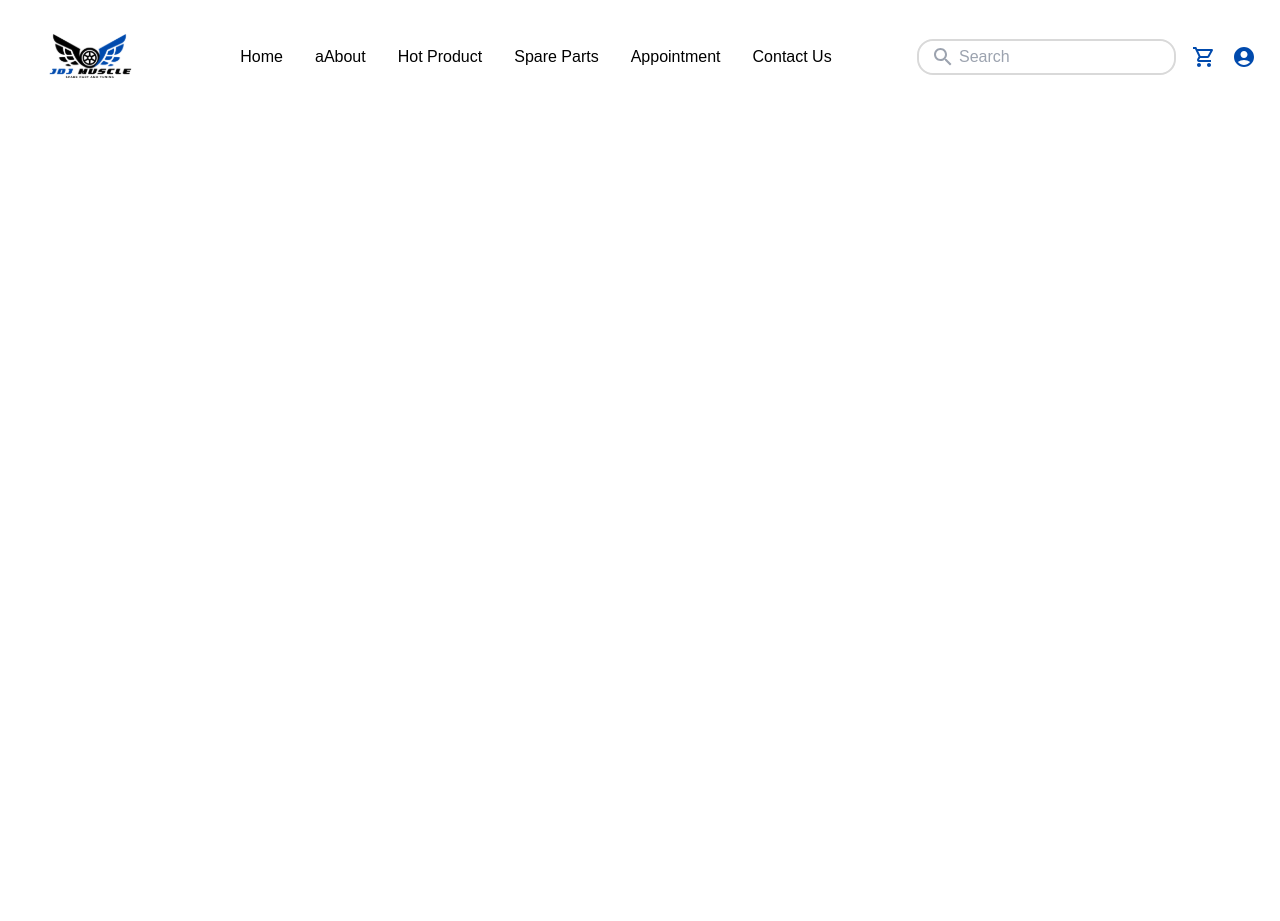
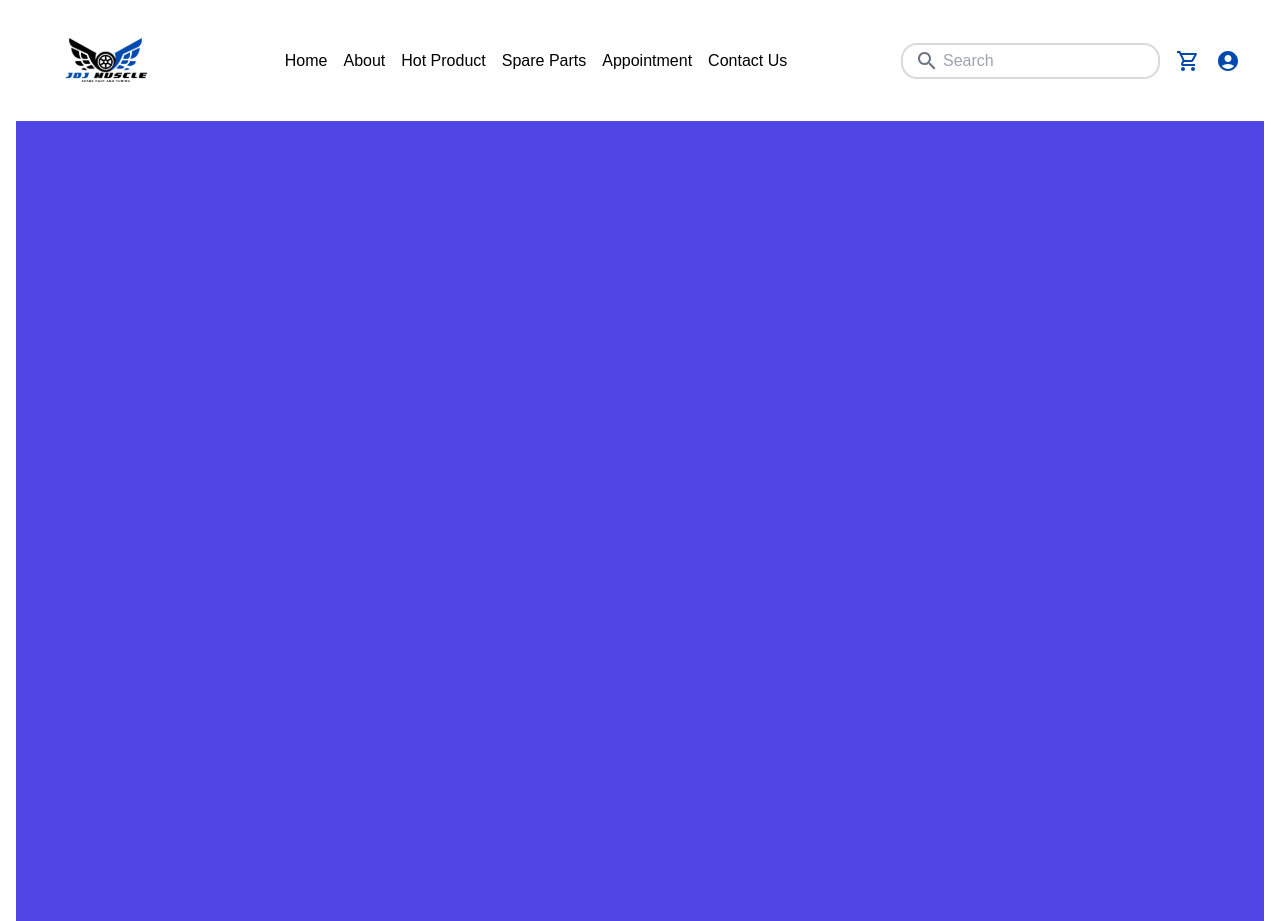
Before and after one commit to Ndangani217/project_react_ecommerce, a React (Create React App) app in the folder projet_ecommerce_automobile/: page / in a window 1280 px wide. Before the commit the page ends 800 px from the top, so only its background shows below. Built offline with nearby package versions, Linux system fonts and the light colour scheme; a web font is replaced by a local one.

Commit message:
mise de menu de navigation reponsive

```diff
--- a/projet_ecommerce_automobile/public/index.html
+++ b/projet_ecommerce_automobile/public/index.html
@@ -17,6 +17,8 @@
     <link rel="manifest" href="%PUBLIC_URL%/manifest.json" />
     <link href="https://fonts.googleapis.com/css2?family=Open+Sans:wght@300;400;600;700&display=swap" rel="stylesheet">
     <link href="https://fonts.googleapis.com/css2?family=Amstelvar+Alpha&display=swap" rel="stylesheet">
+    <script type="module" src="https://unpkg.com/ionicons@7.1.0/dist/ionicons/ionicons.esm.js"></script>
+    <script nomodule src="https://unpkg.com/ionicons@7.1.0/dist/ionicons/ionicons.js"></script>
 
 
     <!--
@@ -43,5 +45,6 @@
       To begin the development, run `npm start` or `yarn start`.
       To create a production bundle, use `npm run build` or `yarn build`.
     -->
+
   </body>
 </html>
--- a/projet_ecommerce_automobile/src/compoments/App.jsx
+++ b/projet_ecommerce_automobile/src/compoments/App.jsx
@@ -5,10 +5,10 @@ import Header from "./Header";
 
 function App() {
   return (
-    <>
-       <Header/>
-    </>
-
+    <div className="px-4">
+      <Header />
+      <div className="bg-indigo-600 w-full h-screen"></div>
+    </div>
   )
 }
 
--- a/projet_ecommerce_automobile/src/compoments/Header.jsx
+++ b/projet_ecommerce_automobile/src/compoments/Header.jsx
@@ -1,35 +1,27 @@
-import '../styles/style.css';
-import React, { useState }  from "react";
+import "../styles/style.css";
+import React, { useState } from "react";
 import Logo from "../images/logo2.svg";
-import SearchIcon from '@mui/icons-material/Search';
-import ShoppingCartIcon from '@mui/icons-material/ShoppingCartOutlined';
-import AccountCircleIcon from '@mui/icons-material/AccountCircle';
-import MenuIcon from '@mui/icons-material/MenuOutlined';
-import NavBar from './NavBar';
+import SearchIcon from "@mui/icons-material/Search";
+import ShoppingCartIcon from "@mui/icons-material/ShoppingCartOutlined";
+import AccountCircleIcon from "@mui/icons-material/AccountCircle";
+import MenuIcon from "@mui/icons-material/MenuOutlined";
+import NavBar from "./NavBar";
 import Button from "./Button";
 
 function Header() {
-
-  const [isMenuOpen, setIsMenuOpen] = useState(false);
-
-  const toggleMenu = () => {
-    setIsMenuOpen(!isMenuOpen);
-  };
+  const [Open, setOpen] = useState(false);
 
   return (
-    <header className="flex flex-row justify-between items-center p-4 lg:p-6 bg-white">
-
+      <header className="relative flex flex-row justify-between items-center py-2 lg:p-6 bg-white">
           {/* Logo */}
-        <img src={Logo} alt="logo de l'entreprise" className="w-[131px] h-[65px]" />
+          <img src={Logo} alt="logo de l'entreprise" className="w-[131px] h-auto " />
 
           {/* Menu de navigation visible uniquement sur les grands écrans */}
-        <div className="hidden lg:flex">
-            <NavBar />
-        </div>
+          <NavBar isOpen={Open} />
+
 
           {/* Icônes de recherche, panier et compte */}
           <div className="flex flex-row items-center gap-x-4">
-
               {/* Barre de recherche visible sur grands écrans */}
               <div className="relative hidden lg:flex items-center text-gray-400 rounded-2xl border-2 border-grayCustom focus-within:text-gray-400">
                   <input
@@ -38,34 +30,36 @@ function Header() {
                     placeholder="Search"
                     autoComplete="off"
                     aria-label="Search"
-                    className="pr-2 pl-10 py-1 rounded-2xl font-amstelvar"
+                    className="pr-2 pl-10 py-1 rounded-2xl font-amstelvar focus:outline-none"
                   />
-                <SearchIcon className="w-4 h-4 absolute ml-3 pointer-events-none" />
+                  <SearchIcon className="absolute left-3 text-gray-500" />
+              </div>
+              {/* Icône du panier */}
+              <ShoppingCartIcon className="text-blueCustom cursor-pointer hover:bg-grayCustom hover:opacity-80 transition-all duration-200" />
+
+              {/* Icône du compte */}
+              <AccountCircleIcon className="text-blueCustom cursor-pointer hover:bg-grayCustom hover:opacity-80 transition-all duration-200" />
           </div>
 
-            {/* Icône du panier */}
-            <ShoppingCartIcon className="text-blueCustom cursor-pointer hover:bg-grayCustom hover:opacity-80 transition" />
-
-            {/* Icône du compte */}
-            <AccountCircleIcon className="text-blueCustom cursor-pointer hover:bg-grayCustom hover:opacity-80 transition" />
+          {/* Menu hamburger pour petits écrans */}
+          <div
+                onClick={() => setOpen(!Open)}
+                className="text-3xl right-8 top-6 cursor-pointer md:hidden"
+              >
+                <ion-icon name={Open ? "close" : "menu"}></ion-icon>
               </div>
 
-        {/* Menu hamburger visible uniquement sur petits écrans */}
+          {/* Alternative avec Material-UI si Ionicons n'est pas installé */}
+          {/*
           <Button
             bgColor="bg-white"
             textColor="text-black"
             padding="p-2 block lg:hidden"
-          onClick={toggleMenu}
-
+            onClick={() => setOpen(!Open)}
           >
             <MenuIcon className="text-black text-4xl font-black" />
           </Button>
-        {/* Menu de navigation visible uniquement lorsqu'on clique */}
-        {isMenuOpen && (
-          <div className="absolute top-100 right-0 lg:flex">
-              <NavBar />
-          </div>
-        )}
+          */}
       </header>
   );
 }
--- a/projet_ecommerce_automobile/src/compoments/NavBar.jsx
+++ b/projet_ecommerce_automobile/src/compoments/NavBar.jsx
@@ -1,18 +1,25 @@
-import '../styles/style.css';
+import { routes } from "../datas/Routes.js";
 
-function NavBar() {
+function NavBar({ isOpen }) {
+  const listItems = routes.map((link) => (
+    <li key={link.id} className="hover:bg-white p-2 lg:p-2 lg:items-center">
+      <a className="text-base font-amstelvar hover:text-blueCustom duration-500" href={link.href}>
+        {link.title}
+      </a>
+    </li>
+  ));
+
   return (
-      <nav className='item-center content-center'>
-          <ul className="flex flex-col lg:flex-row item-center content-center gap-x-8 text-base font-amstelvar">
-              <li><a href="#">Home</a></li>
-              <li><a href="#"> aAbout</a></li>
-              <li><a href="#"> Hot Product</a></li>
-              <li><a href="#"> Spare Parts</a></li>
-              <li><a href="#"> Appointment</a></li>
-              <li><a href="#"> Contact Us</a></li>
-          </ul>
-      </nav>
-  )
+    <nav
+      className={`w-full md:w-auto lg:w-auto absolute md:static transition-all duration-500 ease-in bg-grayCustom md:bg-transparent ${
+        isOpen ? "top-20 opacity-100" : "top-[-490px] opacity-0"
+      } md:opacity-100 md:top-auto`}
+    >
+      <ul className="flex flex-col md:flex-row py-4">
+        {listItems}
+      </ul>
+    </nav>
+  );
 }
 
 export default NavBar;
--- a/projet_ecommerce_automobile/src/compoments/NavBarMobile.jsx
+++ /dev/null
@@ -1,15 +0,0 @@
-import { useClickAway } from "react-use";
-import { useRef } from "react";
-import { useState } from "react";
-import { Squash as Hamburger } from "hamburger-react";
-import { routes } from "./datas/routes";
-
-export const NavMobile = () => {
-    const [isOpen, setOpen] = useState(false);
-
-    return (
-        <div className="lg:hidden ">
-        <Hamburger toggled={isOpen} size={20} toggle={setOpen} />
-        </div>
-    );
-}
--- a/projet_ecommerce_automobile/src/datas/Routes.js
+++ b/projet_ecommerce_automobile/src/datas/Routes.js
@@ -1,23 +1,32 @@
-import { BiHomeAlt2 } from "react-icons/bi";
-import { FiSearch } from "react-icons/fi";
-import { PiChatCircleBold } from "react-icons/pi";
-import { IoPricetagsOutline } from "react-icons/io5";
-
 export const routes = [
   {
+    id:1,
     title: "Home",
     href: "#",
   },
   {
-    title: "Explore",
+    id:2,
+    title: "About",
     href: "#",
   },
   {
-    title: "Pricing",
+    id:3,
+    title: "Hot Product",
     href: "#",
   },
   {
-    title: "About",
+    id:4,
+    title: "Spare Parts",
     href: "#",
   },
+  {
+    id:5,
+    title: "Appointment",
+    href: "#",
+  },
+  {
+    id:6,
+    title: "Contact Us",
+    href: "#",
+  }
 ];
```
Lines whose indentation alone changed are shown as unchanged.
